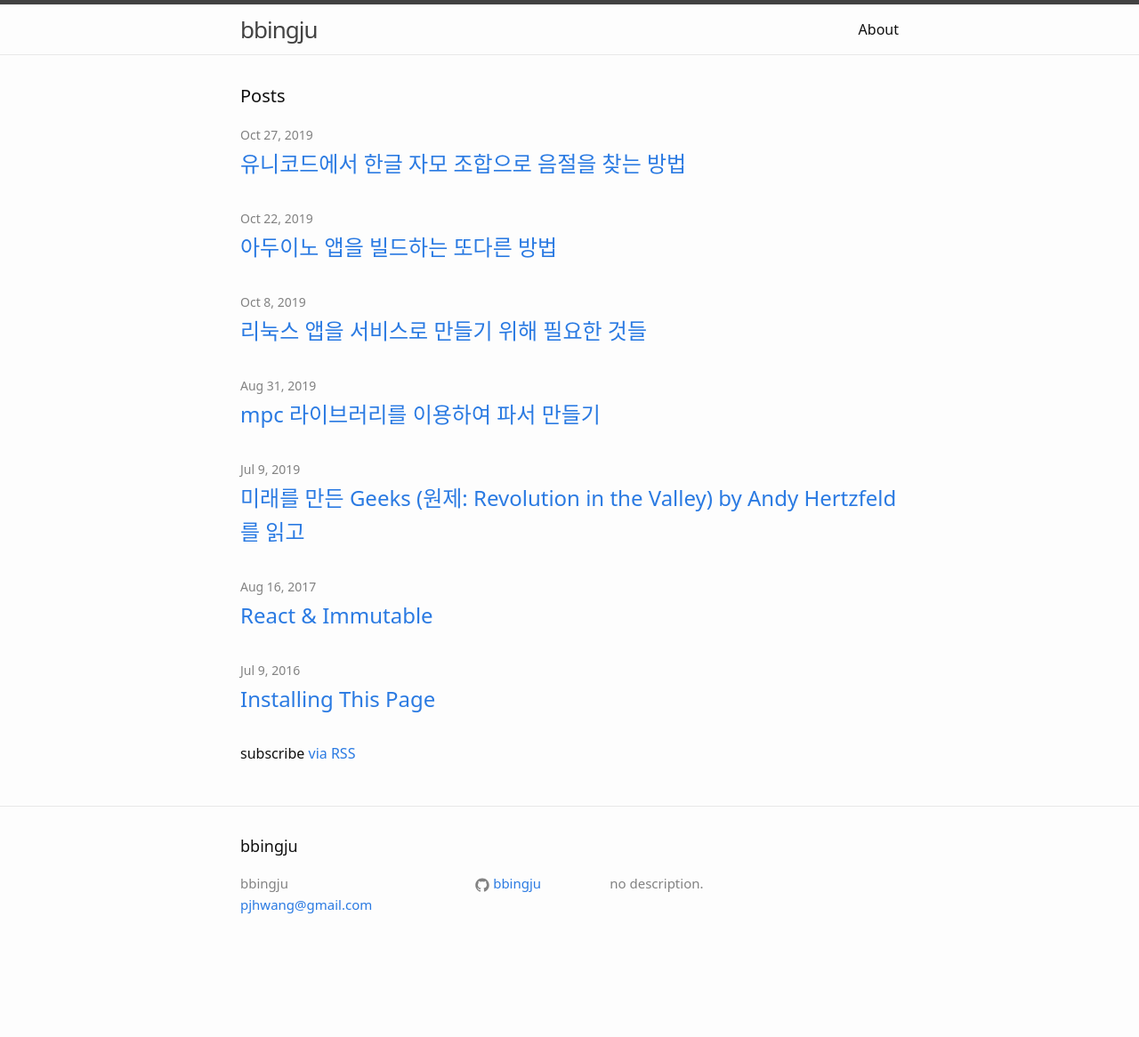
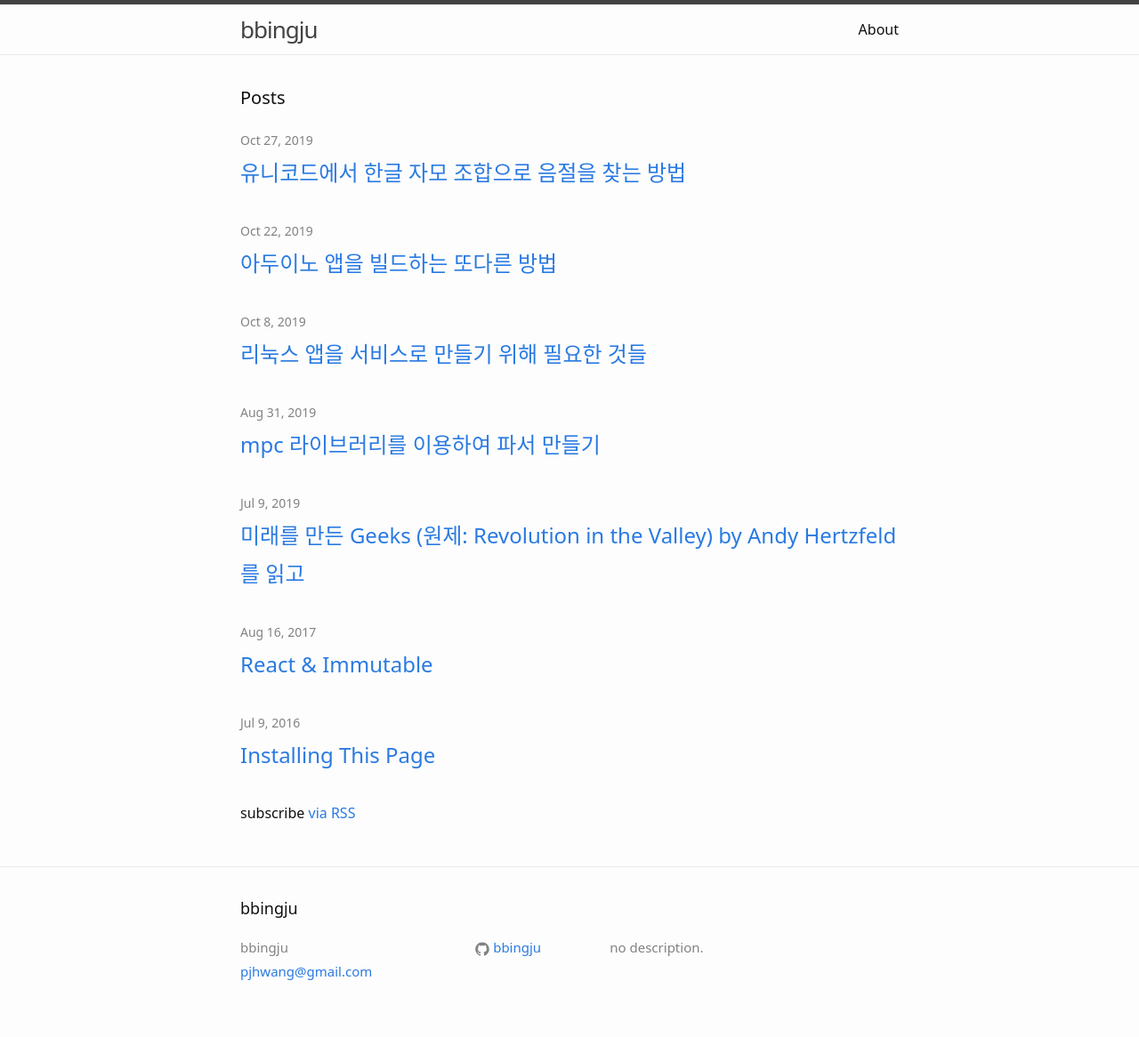
Before and after one commit to bbingju/bbingju.github.io, a Jekyll site: the page built from index.html, in a window 1280 px wide. Shown: the whole page at 89% size. Built offline with Jekyll 4.4.1, drawn with Linux system fonts in a browser that asks for light colours; before the commit the page ends 1089 px from its top, so only the background shows below that.

Commit message:
Change font weight & line height

```diff
--- a/css/main.scss
+++ b/css/main.scss
@@ -8,9 +8,9 @@
 // Our variables
 $base-font-family: "Noto Sans", "Noto Sans CJK KR", Arial, sans-serif;
 $base-font-size:   16px;
-$base-font-weight: 400;
+$base-font-weight: 300;
 $small-font-size:  $base-font-size * 0.875;
-$base-line-height: 1.6;
+$base-line-height: 1.8;
 
 $spacing-unit:     30px;
 
```
